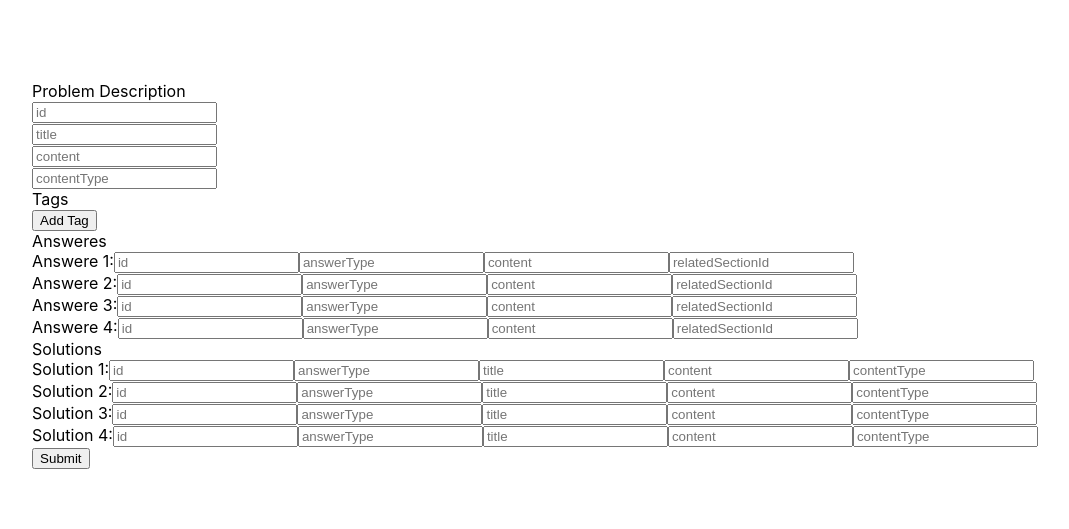
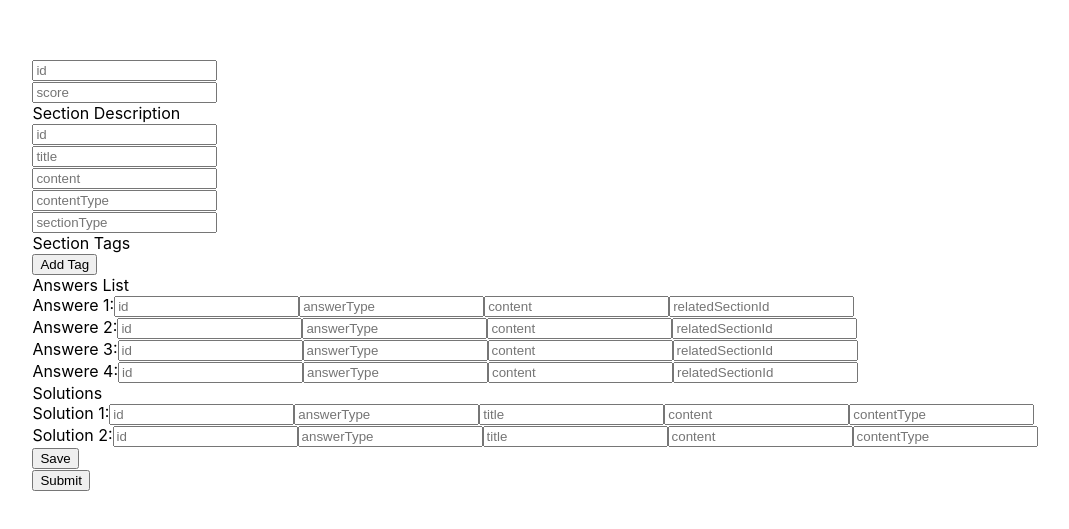
Before and after one commit to nav128/feeding_json_form, a React (Create React App) app: page / in a window 1280 px wide. Shown: the part 125-654 px from the top of the page, without its empty margins (105-1174 px from the left). Built offline with nearby package versions, Linux system fonts and the light colour scheme.

Commit message:
single section + validation all fields are full

```diff
--- a/src/Description.tsx
+++ b/src/Description.tsx
@@ -29,7 +29,7 @@ const Description: React.FC<DescriptionProps> = ({items, setItems}) => {
     return (
         <div>
           {Object.keys(emptyDescription()).map(keyname => (
-          <div>
+          <div key={keyname}>
           <input
             type="text"
             value={items[keyname]}
--- a/src/Form.tsx
+++ b/src/Form.tsx
@@ -5,26 +5,42 @@ import Tags, {ITag} from './Tags.tsx';
 //@ts-ignore
 import Description, {IDescription, emptyDescription} from './Description.tsx';
 //@ts-ignore
-import Answeres, {IAnswere} from './answers.tsx';
+import Answers, {IAnswere} from './answers.tsx';
 //@ts-ignore
 import Solutions, {ISolution} from './solutions.tsx';
+//@ts-ignore
+import Section, { ISection, emptySection } from './sectoins.tsx';
 
 
+const validateAllFull = (x: string| string[]| Record<string, any>) => {
+  if(typeof x === 'string') {
+    return Boolean(x && x.trim())
+  };
+
+  if (Array.isArray(x)) {
+    return x.every((value) => validateAllFull(value));
+  }
+
+  return Object.values(x).every((value) => validateAllFull(value));
+};
+
 const Form: React.FC = () => {
-  const [tagsList, setTags] = useState<Array<ITag>>([]);
-  const [answersList, setAnsweres] = useState<Array<IAnswere>>([]);
-  const [solutionslist, setSolutions] = useState<Array<ISolution>>([]);
-  const [problemDescription, setPD] = useState<IDescription>(emptyDescription);
+  const [section, setSection] = useState<ISection>(emptySection)
+
+  const [showErrorMessage, setShowErrorMessage] = useState(Boolean);
 
   const handleSubmit = (e: React.FormEvent<HTMLFormElement>) => {
+    e.preventDefault();
 
-    e.preventDefault();
+    if (!validateAllFull(section)) {setShowErrorMessage(true); return;
+    } else {setShowErrorMessage(false);};
     // Gather form data
     const formData = {
-      'problemDescription': problemDescription,
-      'tags': tagsList,
-      'solutions': solutionslist,
-      'answeres': answersList
+      'section': section
+      // 'problemDescription': problemDescription,
+      // 'tags': tagsList,
+      // 'solutions': solutionslist,
+      // 'answeres': answersList
     };
 
     const blob = new Blob([JSON.stringify(formData, null, 2)], { type: 'application/json' });
@@ -34,12 +50,8 @@ const Form: React.FC = () => {
 
   return (
     <form onSubmit={handleSubmit}>
-      <div><label>Problem Description</label>
-        <Description items = {problemDescription} setItems = {setPD}/>
-        </div>
-      <Tags items = {tagsList} setItems = {setTags}/>
-      <Answeres items = {answersList} setItems = {setAnsweres} />
-      <Solutions items = {solutionslist} setItems = {setSolutions} />
+      <Section item={section} setItem={setSection}/>
+      {showErrorMessage && <div>Missing Some Fields, Forgot to Save?</div>}
       <div><button type="submit">Submit</button></div>
     </form>
   );
--- a/src/HandleLists.tsx
+++ b/src/HandleLists.tsx
@@ -1,6 +1,16 @@
-import React from "react";
+import React, { SetStateAction } from "react";
 
-const GenericList = ({initialValues, single, fixed}) => {
+export const fixSize = (
+  items: any[], initialValues: any, setItemFunc: SetStateAction<any>, size: number, ) => {
+  if(items.length >= size) return;
+  const list: typeof initialValues[] = [];
+  for (let i = (items.length -1); i < (size-1); i++) {
+    list.push(initialValues());
+  };
+  setItemFunc(list);
+};
+
+const GenericList = (initialValues: any, single: string, dynamicSize: Boolean) => {
     const  func: React.FC<typeof initialValues> = ({items, setItems}) => {
 
         const handleAddItem = () => {
@@ -19,30 +29,21 @@ const GenericList = ({initialValues, single, fixed}) => {
           setItems(newItems);
         };
 
-        const fixSize = () => {
-            const list: typeof initialValues[] = [];
-            for (let i = (items.length -1); i < (fixed-1); i++) {
-            list.push(initialValues());
-          };
-          setItems(list);
-        };
-
-        items.length < fixed && fixSize();
 
         return (
-          <div><label>{single}s</label>
+          <div>
             {items.map((item: string, index: number) => (
               <div key={`${single} - ${index}`}>
               <div><label htmlFor={`${single} ${index}`}>{single} {index+1}:</label>
                 {Object.keys(initialValues()).map(keyname => (
-                  <input
+                  <input key={keyname}
                     type="text"
                     value={item[keyname]}
                     placeholder={keyname}
                     onChange={(e) => handleInputChange(index, keyname, e.target.value)}
                   />
                 ))}
-                {fixed == 0 && items.length > 1 && (
+                {dynamicSize && items.length > 0 && (
                   <button type="button" onClick={() => handleRemoveItem(index)}>
                     Remove
                   </button>
@@ -51,13 +52,14 @@ const GenericList = ({initialValues, single, fixed}) => {
               </div>
             ))}
             <div>
-            {fixed == 0 && <button type="button" onClick={() => handleAddItem()}>
+            {dynamicSize && <button type="button" onClick={() => handleAddItem()}>
               Add {single}
             </button>}
             </div>
           </div>
         );
       };
+
     return func
 };
 
--- a/src/Tags.tsx
+++ b/src/Tags.tsx
@@ -8,7 +8,7 @@ export interface ITag {
   score: string;
 };
 
-export const emptyTags = () => {
+export const emptyTag = () => {
   return {id: '', title: '', score: '',};
 };
 
@@ -17,6 +17,6 @@ interface TagsProps {
   setItems: React.Dispatch<React.SetStateAction<Array<ITag>>>;
 }
 
-const  Tags: React.FC<TagsProps> = GenericList({'initialValues': emptyTags, 'single': 'Tag', 'fixed': 0});
+const  Tags: React.FC<TagsProps> = GenericList(emptyTag, 'Tag', true);
 
 export default Tags;
--- a/src/answers.tsx
+++ b/src/answers.tsx
@@ -14,13 +14,11 @@ export const emptyAnswere = () => {
     id: '', answerType: '', content: '', relatedSectionId: ''}
 };
 
-interface AnsweresProps {
+interface AnswersProps {
   items: Array<IAnswere>;
   setItems: React.Dispatch<React.SetStateAction<Array<IAnswere>>>;
 }
 
-const  Answeres: React.FC<AnsweresProps> = GenericList(
-    {'initialValues': emptyAnswere, 'single': 'Answere', 'fixed': 4}
-    );
+const  Answers: React.FC<AnswersProps> = GenericList(emptyAnswere, 'Answere', false);
 
-export default Answeres;
+export default Answers;
--- /dev/null
+++ b/src/sectoins.tsx
@@ -0,0 +1,108 @@
+import React, { useState } from 'react';
+//@ts-ignore
+import GenericList , {fixSize} from './HandleLists.tsx'
+//@ts-ignore
+import Description, {IDescription, emptyDescription} from "./Description.tsx";
+//@ts-ignore
+import Tags, {ITag, emptyTag} from "./Tags.tsx";
+//@ts-ignore
+import Answers, {IAnswere, emptyAnswere} from "./answers.tsx";
+//@ts-ignore
+import Solutions, {ISolution, emptySolution} from "./solutions.tsx";
+
+
+export interface ISection {
+    id: string,
+    score: string,
+    sectionDescription: IDescription,
+    sectionType: string,
+    sectionTags: Array<ITag>,
+    answersList: Array<IAnswere>,
+    solutions: Array<ISolution>
+  };
+
+export const emptySection = () => {
+  return {
+    id: '',
+    score: '',
+    sectionDescription: emptyDescription(),
+    sectionType: '',
+    sectionTags: [],
+    answersList: [],
+    solutions: []
+  }
+};
+
+interface SectionProps {
+  item: ISection;
+  setItem: React.Dispatch<React.SetStateAction<ISection>>;
+};
+
+const  Section: React.FC<SectionProps> = ({item, setItem}) => {
+    const [id, setId] = useState('');
+    const [score, setScore] = useState('');
+    const [sectionType, setSectionType] = useState('');
+    const [tagsList, setTags] = useState<Array<ITag>>([]);
+    const [answersList, setAnswers] = useState<Array<IAnswere>>([]);
+    const [solutionslist, setSolutions] = useState<Array<ISolution>>([]);
+    const [problemDescription, setPD] = useState<IDescription>(emptyDescription);
+    fixSize(answersList, emptyAnswere, setAnswers, 4)
+    fixSize(solutionslist, emptySolution, setSolutions, 2)
+
+    const handleSave = () => {
+        setItem({
+            id: id,
+            score: score,
+            sectionDescription: problemDescription,
+            sectionType: sectionType,
+            sectionTags: tagsList,
+            answersList: answersList,
+            solutions: solutionslist
+          })
+    };
+    return <div>
+        <div>
+        <input
+            type="text"
+            value={id}
+            placeholder={'id'}
+            onChange={(e) => setId(e.target.value)}
+        />
+        </div>
+        <div>
+        <input
+            type="text"
+            value={score}
+            placeholder={'score'}
+            onChange={(e) => setScore(e.target.value)}
+        />
+        </div>
+        <div><label>Section Description</label>
+            <Description items = {problemDescription} setItems = {setPD}/>
+        </div>
+        <div>
+        <input
+            type="text"
+            value={sectionType}
+            placeholder={'sectionType'}
+            onChange={(e) => setSectionType(e.target.value)}
+        />
+        </div>
+        <div><label>Section Tags</label>
+            <Tags items = {tagsList} setItems = {setTags}/>
+        </div>
+        <div><label>Answers List</label>
+            <Answers items = {answersList} setItems = {setAnswers} />
+        </div>
+        <div><label>Solutions</label>
+            <Solutions items = {solutionslist} setItems = {setSolutions} />
+        </div>
+        <div>
+            <button type="button" onClick={() => handleSave()}>
+              Save
+            </button>
+        </div>
+    </div>
+};
+
+export default Section;
--- a/src/solutions.tsx
+++ b/src/solutions.tsx
@@ -20,8 +20,6 @@ interface SolutionsProps {
   setItems: React.Dispatch<React.SetStateAction<Array<ISolution>>>;
 }
 
-const  Solutions: React.FC<SolutionsProps> = GenericList(
-    {'initialValues': emptySolution, 'single': 'Solution', 'fixed': 4}
-    );
+const  Solutions: React.FC<SolutionsProps> = GenericList(emptySolution, 'Solution', false);
 
 export default Solutions;
```
